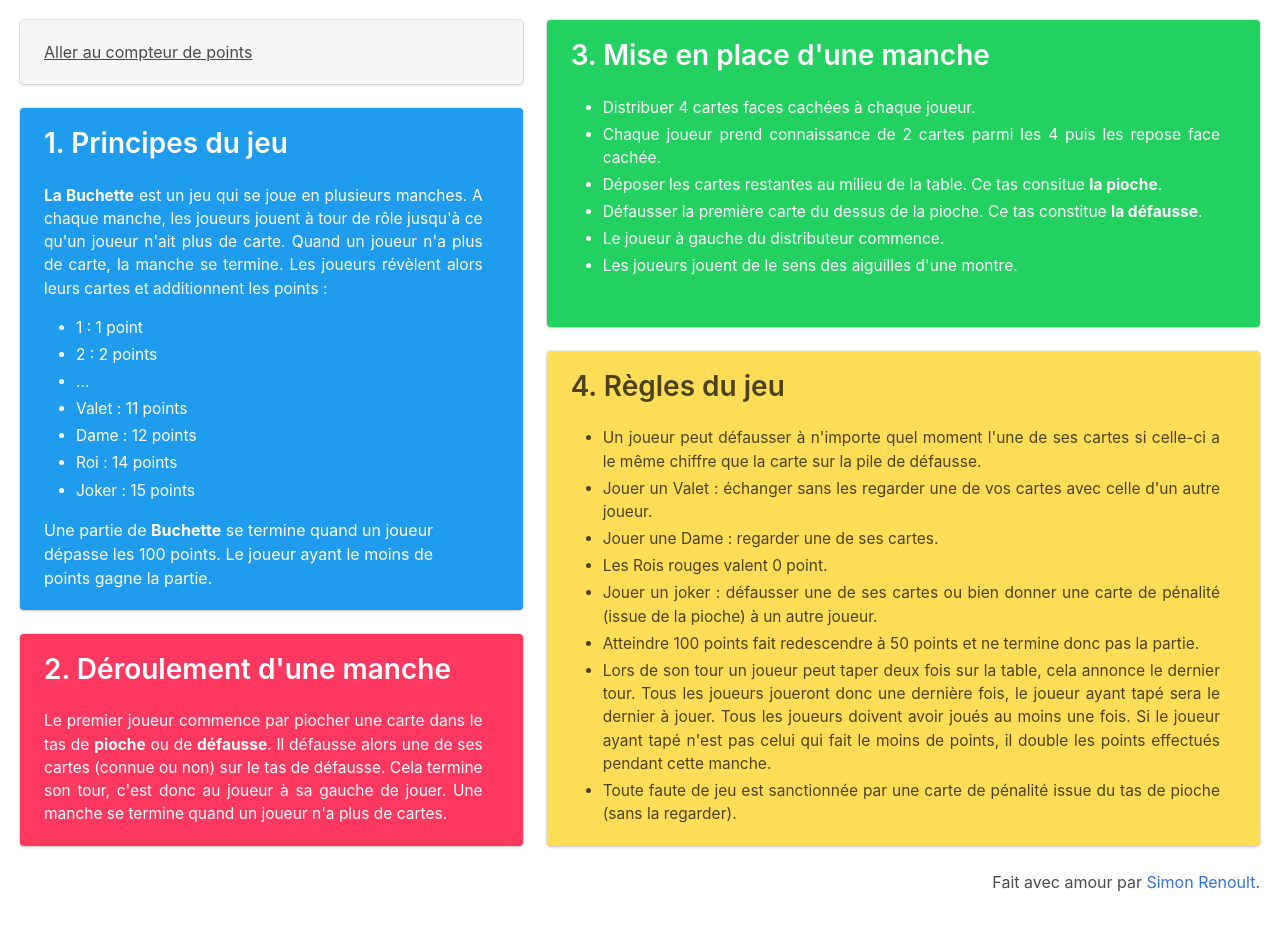
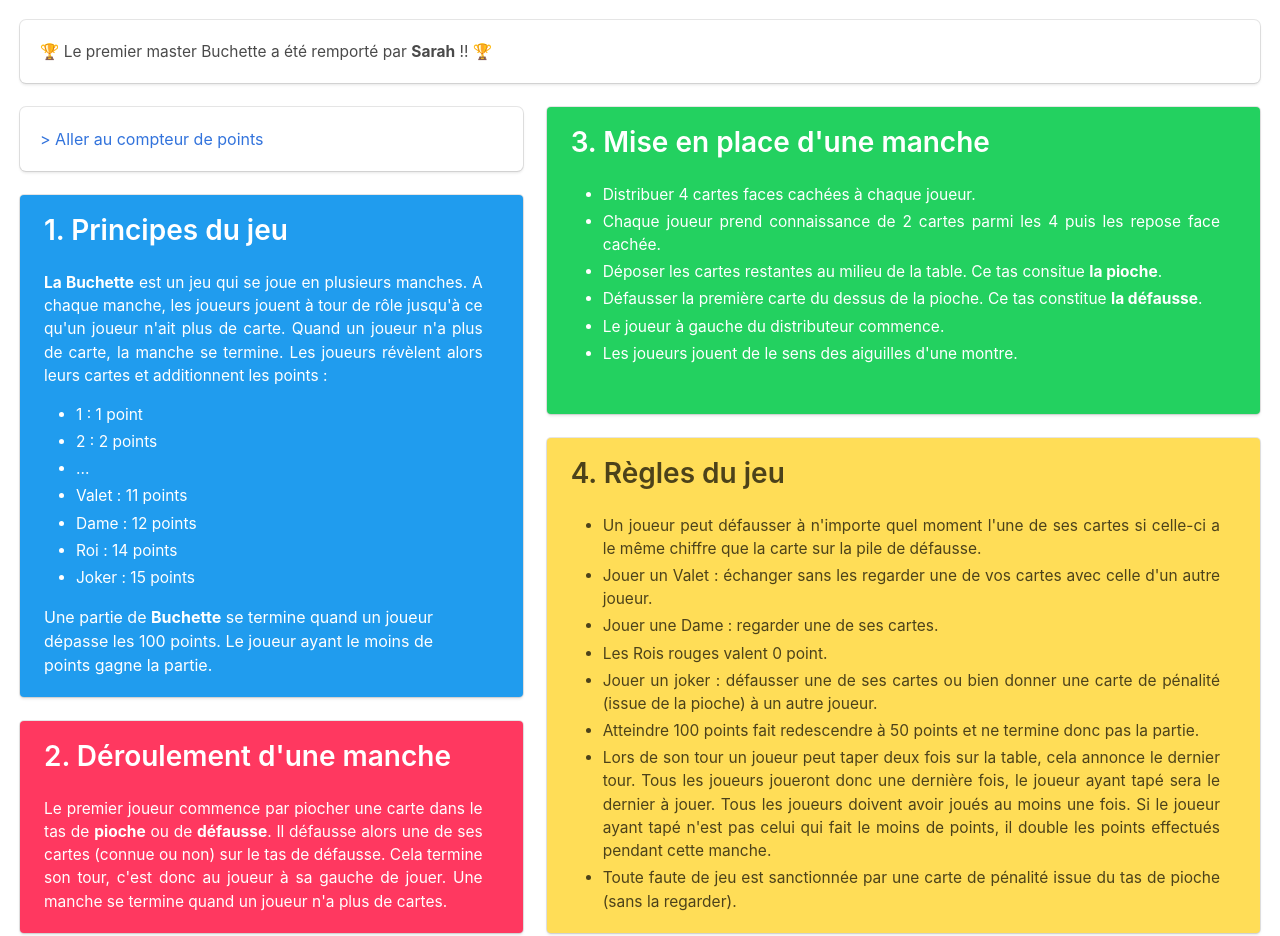
Before and after one commit to simonrenoult/labuchette.com, a website: page public/index.html in a window 1280 px wide. Shown: the top 936 px of the page. Before the commit the page ends 914 px from the top, so only its background shows below. Drawn offline with nearby package versions, Linux system fonts and the light colour scheme.

Commit message:
feat: add master winner mention

```diff
--- a/public/index.html
+++ b/public/index.html
@@ -29,9 +29,13 @@
 </head>
 <body class="content">
 
+  <div class="tile box">
+    <p>🏆 Le premier master Buchette a été remporté par <b>Sarah</b> !! 🏆</p>
+  </div>
+
   <div class="tile is-ancestor">
     <div class="tile is-5 is-vertical is-parent">
-      <div id="score" class="tile is-child box notification"><a href="/score.html">Aller au compteur de points</a></div>
+      <div id="score" class="tile is-child box"><a href="/score.html">> Aller au compteur de points</a></div>
       <div id="principes-jeu" class="tile is-child box notification is-info">
         <h2 class="title">1. Principes du jeu</h2>
         <p>
```
